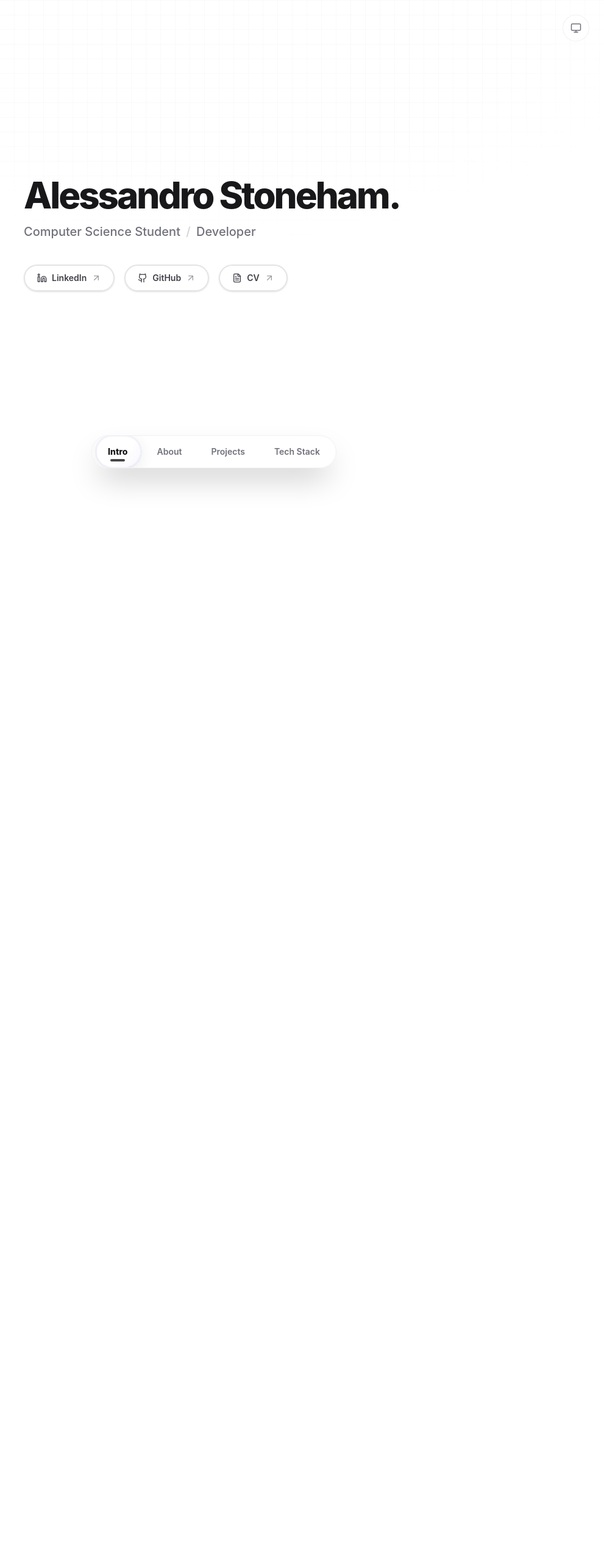
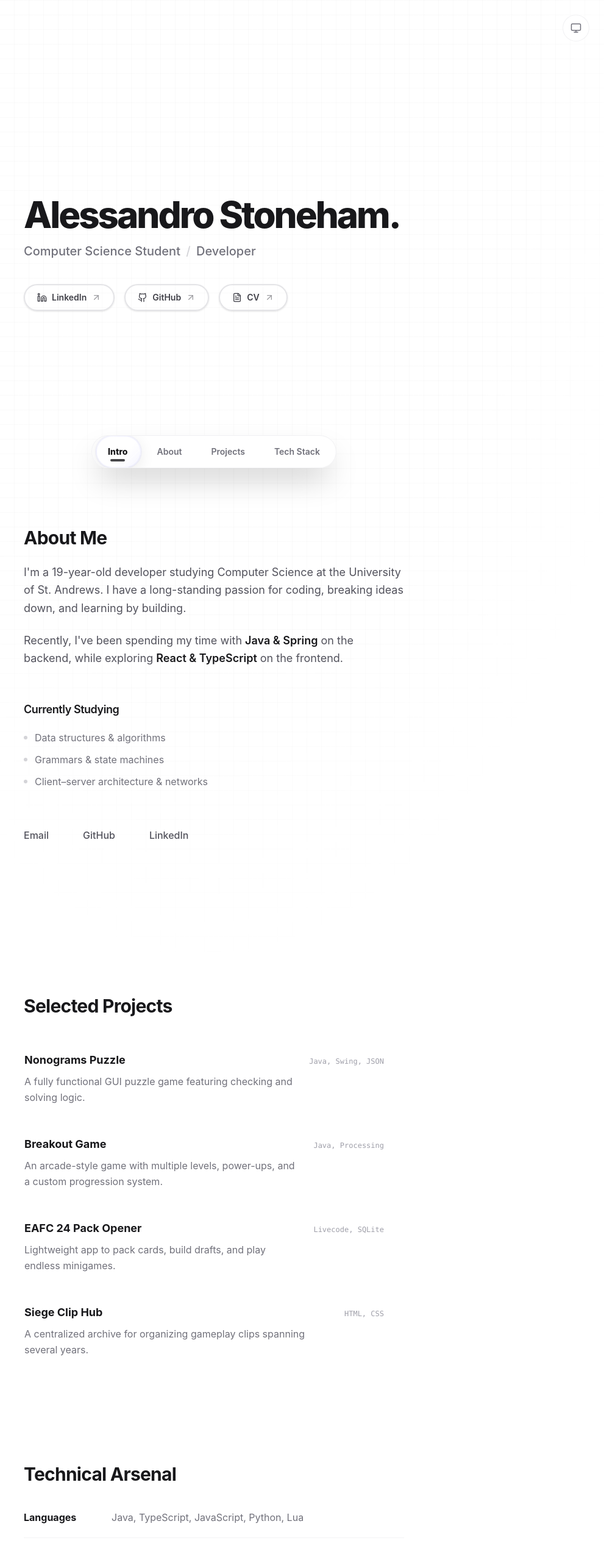
Before and after one commit to astoneham1/2026-portfolio, a React (Vite) app: page / in a window 1280 px wide. Shown: the top 2559 px of the page at 61% size, without its empty margins (289-1280 px from the left). Before the commit the page ends 800 px from the top, so only its background shows below. Built offline with nearby package versions, Linux system fonts and the light colour scheme.

Commit message:
refactor: implement smooth scrolling and section tracking in App component

```diff
--- a/src/App.jsx
+++ b/src/App.jsx
@@ -13,11 +13,6 @@ const App = () => {
   const [activeTab, setActiveTab] = useState('intro');
   const [theme, setTheme] = useState('system');
   const [systemDark, setSystemDark] = useState(false);
-
-  // Smooth scroll to top when changing tabs
-  useEffect(() => {
-    window.scrollTo({ top: 0, behavior: 'smooth' });
-  }, [activeTab]);
 
   // Listen to system theme changes
   useEffect(() => {
@@ -49,6 +44,41 @@ const App = () => {
     else setTheme('system');
   };
 
+  // Track section positions for navbar highlight
+  const sectionRefs = {
+    intro: useRef(null),
+    about: useRef(null),
+    projects: useRef(null),
+    skills: useRef(null),
+  };
+
+  // Update activeTab based on scroll position
+  useEffect(() => {
+    const handleScroll = () => {
+      const scrollY = window.scrollY;
+      const threshold = 200; // Distance from top to consider section active
+
+      const offsets = Object.entries(sectionRefs).map(([id, ref]) => {
+        if (!ref.current) return { id, offset: Infinity };
+        const rect = ref.current.getBoundingClientRect();
+        const offset = rect.top + scrollY;
+        return { id, offset };
+      });
+
+      // Find the section whose offset is closest to current scroll position
+      const active = offsets.reduce((closest, current) => {
+        const closestDist = closest.offset - scrollY;
+        const currentDist = current.offset - scrollY;
+        return Math.abs(currentDist) < Math.abs(closestDist) ? current : closest;
+      });
+
+      setActiveTab(active.id);
+    };
+
+    window.addEventListener('scroll', handleScroll, { passive: true });
+    return () => window.removeEventListener('scroll', handleScroll);
+  }, []);
+
   // --- Bubble highlight logic ---
   const tabRefs = useRef([]);
   const navBarRef = useRef(null);
@@ -70,6 +100,18 @@ const App = () => {
     }
   }, [activeTab, tabRefs, navBarRef]);
 
+  // Scroll to section on navbar click
+  const handleNavClick = (id) => {
+    if (id === 'intro') {
+      window.scrollTo({ top: 0, behavior: 'smooth' });
+    } else {
+      const ref = sectionRefs[id];
+      if (ref && ref.current) {
+        ref.current.scrollIntoView({ behavior: 'smooth', block: 'center' });
+      }
+    }
+  };
+
   return (
     <div className="min-h-screen bg-white dark:bg-[#09090b] text-zinc-600 dark:text-zinc-400 font-sans selection:bg-zinc-900 selection:text-white dark:selection:bg-white dark:selection:text-zinc-900 transition-colors duration-300 flex flex-col relative overflow-hidden">
 
@@ -89,27 +131,23 @@ const App = () => {
       </button>
 
       {/* Dynamic Content Area */}
-      <main className="flex-1 max-w-2xl mx-auto w-full px-6 pt-24 pb-32 flex flex-col relative z-10">
-
-        {activeTab === 'intro' && (
-          <div className="flex flex-col justify-center flex-1">
+      <main className="flex-1 max-w-2xl mx-auto w-full px-6 pt-24 pb-32 flex flex-col relative z-10 space-y-32">
+        {/* All sections rendered in order, continuous scroll */}
+        <section id="intro" ref={sectionRefs.intro} className="flex flex-col justify-center flex-1 min-h-[80vh]">
           <h1 className="text-5xl sm:text-6xl font-extrabold text-zinc-900 dark:text-zinc-100 tracking-tighter mb-4 animate-[fadeBlurIn_0.8s_ease-out_forwards]">
             Alessandro Stoneham.
           </h1>
           <p className="text-lg sm:text-xl font-medium text-zinc-500 dark:text-zinc-400 opacity-0 animate-[fadeBlurIn_0.8s_ease-out_forwards_150ms]">
             Computer Science Student <span className="text-zinc-300 dark:text-zinc-700 mx-1">/</span> Developer
           </p>
-
           <div className="mt-10 flex flex-wrap gap-4 opacity-0 animate-[fadeBlurIn_0.8s_ease-out_forwards_300ms]">
             <IntroButton href="https://linkedin.com/in/yourprofile" label="LinkedIn" icon={<Linkedin size={16} />} />
             <IntroButton href="https://github.com/yourusername" label="GitHub" icon={<Github size={16} />} />
             <IntroButton href="/cv.pdf" label="CV" icon={<FileText size={16} />} />
           </div>
-          </div>
-        )}
+        </section>
 
-        {activeTab === 'about' && (
-          <div className="flex flex-col flex-1 space-y-12">
+        <section id="about" ref={sectionRefs.about} className="flex flex-col flex-1 space-y-12 min-h-[80vh]">
           <div className="animate-[fadeBlurIn_0.6s_ease-out_forwards]">
             <h2 className="text-2xl sm:text-3xl font-bold text-zinc-900 dark:text-zinc-100 tracking-tight mb-6">About Me</h2>
             <div className="space-y-6 text-base sm:text-lg leading-relaxed opacity-0 animate-[fadeBlurIn_0.6s_ease-out_forwards_100ms]">
@@ -123,7 +161,6 @@ const App = () => {
               </p>
             </div>
           </div>
-
           <div className="space-y-5 pt-2 opacity-0 animate-[fadeBlurIn_0.6s_ease-out_forwards_200ms]">
             <h3 className="text-lg font-semibold text-zinc-900 dark:text-zinc-100 tracking-tight">Currently Studying</h3>
             <ul className="space-y-3 text-base text-zinc-500 dark:text-zinc-400">
@@ -132,19 +169,15 @@ const App = () => {
               <li className="flex gap-3 items-center"><span className="h-1.5 w-1.5 rounded-full bg-zinc-300 dark:bg-zinc-700"></span> Client–server architecture & networks</li>
             </ul>
           </div>
-
           <div className="flex flex-wrap gap-8 pt-4 opacity-0 animate-[fadeBlurIn_0.6s_ease-out_forwards_300ms]">
             <SocialLink href="mailto:me@alexstoneham.co.uk" label="Email" />
             <SocialLink href="https://github.com/yourusername" label="GitHub" />
             <SocialLink href="https://linkedin.com/in/yourprofile" label="LinkedIn" />
           </div>
-          </div>
-        )}
+        </section>
 
-        {activeTab === 'projects' && (
-          <div className="flex flex-col flex-1 space-y-10">
+        <section id="projects" ref={sectionRefs.projects} className="flex flex-col flex-1 space-y-10 min-h-[80vh]">
           <h2 className="text-2xl sm:text-3xl font-bold text-zinc-900 dark:text-zinc-100 tracking-tight animate-[fadeBlurIn_0.6s_ease-out_forwards]">Selected Projects</h2>
-            {/* Add group class here for group-hover to work */}
           <div className="flex flex-col gap-4 group opacity-0 animate-[fadeBlurIn_0.6s_ease-out_forwards_150ms]">
             <ProjectItem
               title="Nonograms Puzzle"
@@ -171,11 +204,9 @@ const App = () => {
               link="#"
             />
           </div>
-          </div>
-        )}
+        </section>
 
-        {activeTab === 'skills' && (
-          <div className="flex flex-col flex-1 space-y-10">
+        <section id="skills" ref={sectionRefs.skills} className="flex flex-col flex-1 space-y-10 min-h-[80vh]">
           <h2 className="text-2xl sm:text-3xl font-bold text-zinc-900 dark:text-zinc-100 tracking-tight animate-[fadeBlurIn_0.6s_ease-out_forwards]">Technical Arsenal</h2>
           <div className="flex flex-col gap-8 opacity-0 animate-[fadeBlurIn_0.6s_ease-out_forwards_150ms]">
             <SkillRow category="Languages" skills="Java, TypeScript, JavaScript, Python, Lua" />
@@ -183,9 +214,7 @@ const App = () => {
             <SkillRow category="Backend" skills="Spring Boot, Node.js" />
             <SkillRow category="Databases" skills="PostgreSQL, MySQL, MongoDB, SQLite" />
           </div>
-          </div>
-        )}
-
+        </section>
       </main>
 
       {/* Floating Bottom Navbar */}
@@ -223,7 +252,7 @@ const App = () => {
               <button
                 key={tab.id}
                 ref={el => tabRefs.current[idx] = el}
-                onClick={() => setActiveTab(tab.id)}
+                onClick={() => handleNavClick(tab.id)}
                 className={`
                   relative px-5 py-2.5 rounded-full text-sm font-semibold
                   transition-all duration-200 outline-none cursor-pointer
--- a/vite.config.js
+++ b/vite.config.js
@@ -4,4 +4,5 @@ import tailwindcss from '@tailwindcss/vite'
 
 export default defineConfig({
   plugins: [react(), tailwindcss()],
+  base: '/2026web/', // <-- Add this line (use your repo name)
 })
```
Lines whose indentation alone changed are shown as unchanged.
